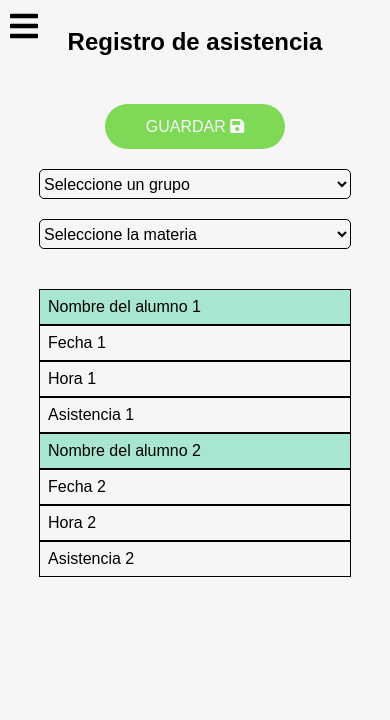
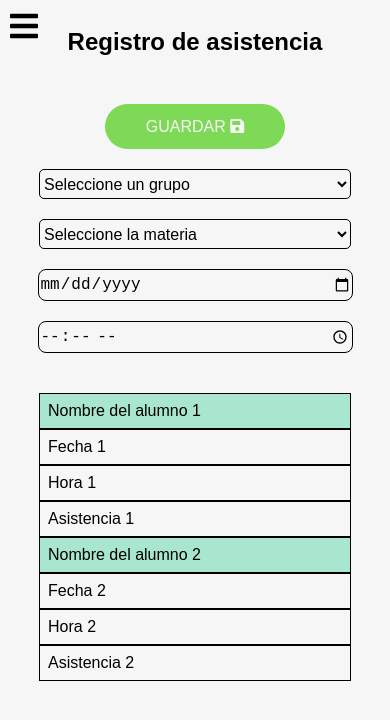
Before and after one commit to ErickRiver/asistencias, a plain HTML site: page html/asistencias/registrar.html in a window 390 px wide. Drawn offline with nearby package versions, Linux system fonts and the light colour scheme.

Commit message:
Add files via upload

```diff
--- a/html/asistencias/css/styles.css
+++ b/html/asistencias/css/styles.css
@@ -247,8 +247,8 @@ select {
     margin: 0;
 }
 
-.contenedor-opciones #dpFecha {
-    width: 250px;
+.contenedor-opciones #dpFecha, .contenedor-opciones #dpHora {
+    width: 40%;
 }
 
 .contenedor-cmb {
@@ -502,6 +502,10 @@ select {
     .contenedor-formulario select {
         max-width: 100%;
     }
+
+    .contenedor-opciones #dpFecha, .contenedor-opciones #dpHora {
+        width: 100%;
+    }
 }
 
 @media screen and (max-width: 300px) {
--- a/html/asistencias/registrar.html
+++ b/html/asistencias/registrar.html
@@ -26,7 +26,7 @@
                 <a href="#" class="dropdown-toggle">Asistencias <i class="fas fa-caret-down"></i></a>
                 <div class="dropdown-content">
                     <a href="../asistencias/consulta.html">Consultar Asistencias</a>
-                    <a href="html/asistencias/registrar.html">Registrar Asistencias</a>
+                    <a href="../asistencias/registrar.html">Registrar Asistencias</a>
                 </div>
             </div>
             <a href="../reportes/generarReporte.html">Reportes</a>
@@ -51,6 +51,9 @@
                     <option>Seleccione la materia</option>
                 </select>
             </div>
+
+            <input type="date" title="Fecha" id="dpFecha">
+            <input type="time" title="Hora" id="dpHora">
         </div>
 
         <div class="contenedor-tabla">
```
Also changed, not shown: html/asistencias/consulta.html (+1 -1 lines), html/asistencias/js/script.js (line endings or trailing spaces).
